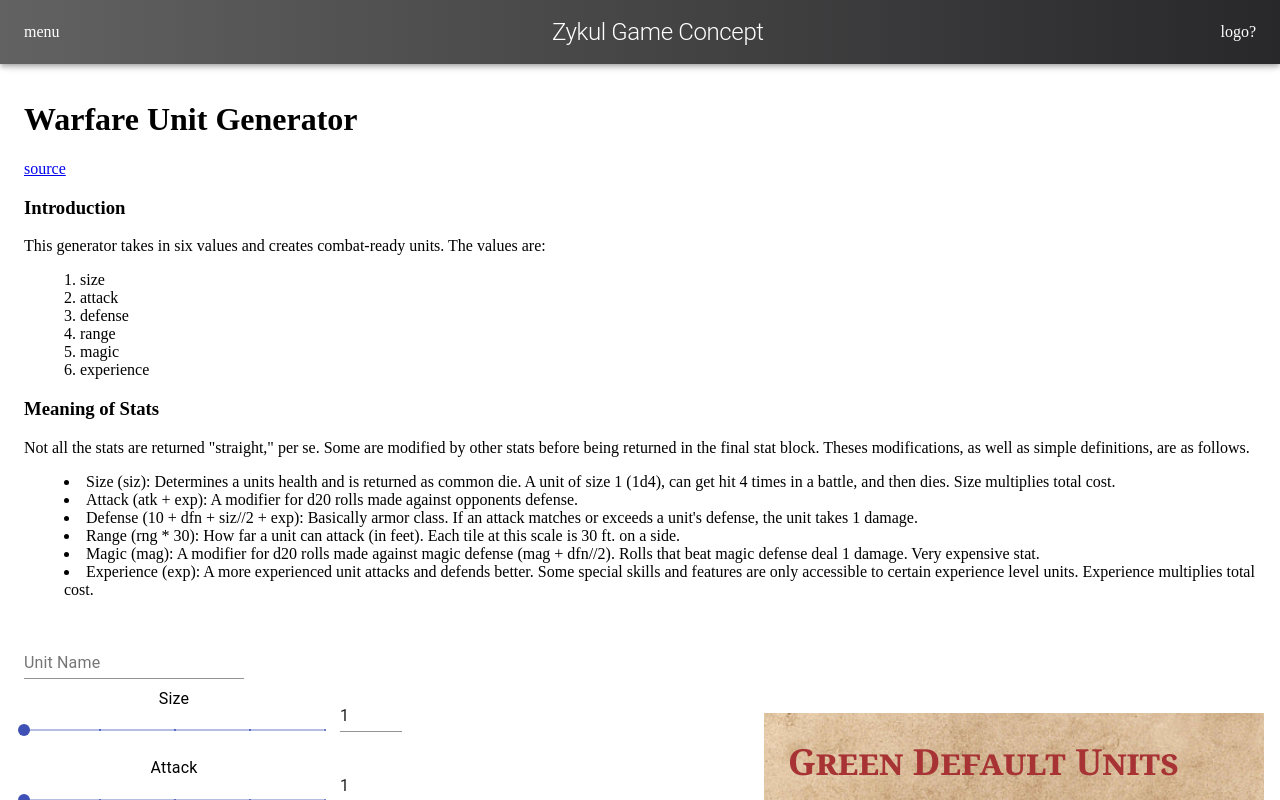
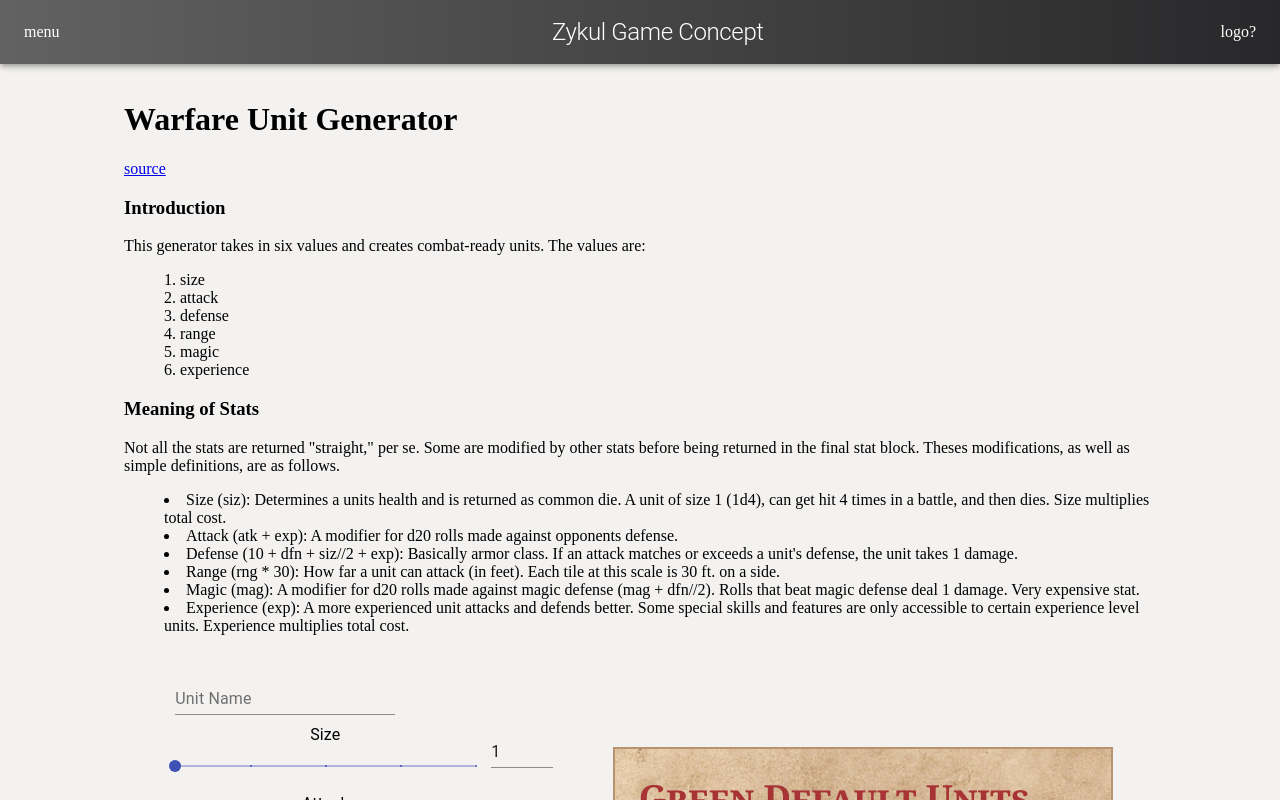
Before and after one commit to mc0918/zykul, a React (Create React App) app: page / in a window 1280 px wide. Shown: the top 800 px of the page. Built offline with nearby package versions, Linux system fonts and the light colour scheme.

Commit message:
improved styling

```diff
--- a/src/App.css
+++ b/src/App.css
@@ -1,15 +1,19 @@
 body {
     padding: 0;
     margin: 0;
+    background-color: #F3F2F1;
 }
 
 .app-container {
     margin: 0;
+    padding-left: 100px;
+    padding-right: 100px;
 }
 
 .header-container {
-    width: 100%;
+    width: 100vw;
     margin-bottom: 5em;
+
 }
 
 .content-container {
--- a/src/components/WarfareUnitGenerator/WarfareUnitGenerator.css
+++ b/src/components/WarfareUnitGenerator/WarfareUnitGenerator.css
@@ -1,6 +1,7 @@
 #generator-container {
     width: 100%;
     align-items: center;
+    background-color: #F3F2F1;
 }
 
 .page-description {
@@ -21,6 +22,7 @@
 .stat-block-container {
     background-image: url('../../assets/parchment.png');
     min-width: 500px;
+    border: 2px solid #B8946E
 }
 
 .name {
--- a/src/components/WarfareUnitGenerator/WarfareUnitGenerator.jsx
+++ b/src/components/WarfareUnitGenerator/WarfareUnitGenerator.jsx
@@ -198,11 +198,11 @@ export const WarfareUnitGenerator = () => {
 
     return (
         <div id="generator-container">
-            <Grid id="grid-container" container spacing={2} justify="space-between" alignItems="center">
+            <Grid id="grid-container" container spacing={2} justify="space-evenly" alignItems="center">
                 <Grid item xs={12}>
                     <div className="page-description">
                         <h1>Warfare Unit Generator</h1>
-                        <a href="https://github.com/stevenzych/dnd_units/blob/master/warfare_unit_generator.ipynb" target="_blank">source</a>
+                        <a href="https://github.com/stevenzych/dnd_units/blob/master/warfare_unit_generator.ipynb" target="_blank" rel="noopener noreferrer">source</a>
                         <h3>Introduction</h3>
                         <p>This generator takes in six values and creates combat-ready units. The values are:</p>
                         <ol>
@@ -225,7 +225,7 @@ export const WarfareUnitGenerator = () => {
                         </ul>
                     </div>
                 </Grid>
-                <Grid item s={6}>
+                <Grid item s={6} >
                     <Grid item xs={12}>
                         {renderTextInput("Unit Name", unitName, setUnitName)}
                     </Grid>
```
